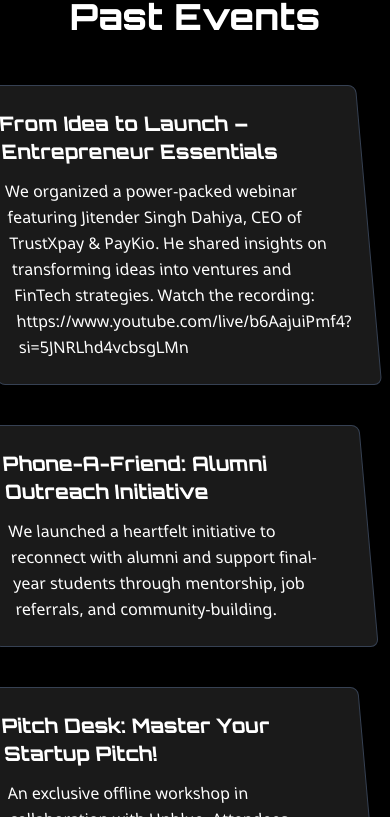
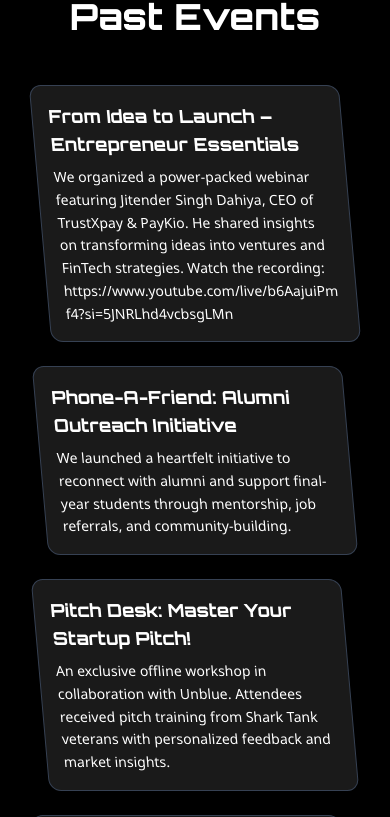
Before and after one commit to codedprincesharma/New-Ecell, a React (Vite) app: page /event in a window 390 px wide. Shown: the part 751-1568 px from the top of the page. Built offline with nearby package versions, Linux system fonts and the light colour scheme; no server answers; a web font is replaced by a local one.

Commit message:
resolve mob view

```diff
--- a/src/pages/Event.jsx
+++ b/src/pages/Event.jsx
@@ -51,7 +51,7 @@ const Event = () => {
       // Past Events Animation: Slide in from left with skew
       gsap.from(".past-event-card", {
         opacity: 1,
-        x: -40,
+        x: 0,
         skewX: 5,
         duration: 0.6,
         stagger: 0.15,
@@ -103,26 +103,29 @@ const Event = () => {
           ))}
         </div>
 
+
+
         {/* ------------------ Past Events ------------------ */}
         <h2 className="text-4xl font-extrabold text-center mt-24 mb-12 font-[Orbitron]">
           Past Events
         </h2>
 
-        <div className="grid gap-10 md:grid-cols-2">
+       <div className="grid grid-cols-1 md:grid-cols-2 gap-6 px-4 sm:px-6">
   {pastEvents.map(({ title, description }, index) => (
     <article
       key={index}
-              className="past-event-card p-6 bg-[#1a1a1a] rounded-lg border border-gray-700 hover:shadow-lg transition-all duration-300"
+      className="past-event-card w-full max-w-md mx-auto p-4 sm:p-6 bg-[#1a1a1a] rounded-xl border border-gray-700 hover:shadow-lg transition-all duration-300"
     >
-              <h3 className="text-xl font-bold mb-3 font-[Orbitron]">
+      <h3 className="text-lg sm:text-xl font-bold mb-2 sm:mb-3 font-[Orbitron]">
         {title}
       </h3>
-              <p className="leading-relaxed whitespace-pre-wrap">
+      <p className="text-sm sm:text-base leading-relaxed break-words">
         {description}
       </p>
     </article>
   ))}
 </div>
+
       </section>
     </div>
   );
```
Lines whose indentation alone changed are shown as unchanged.
